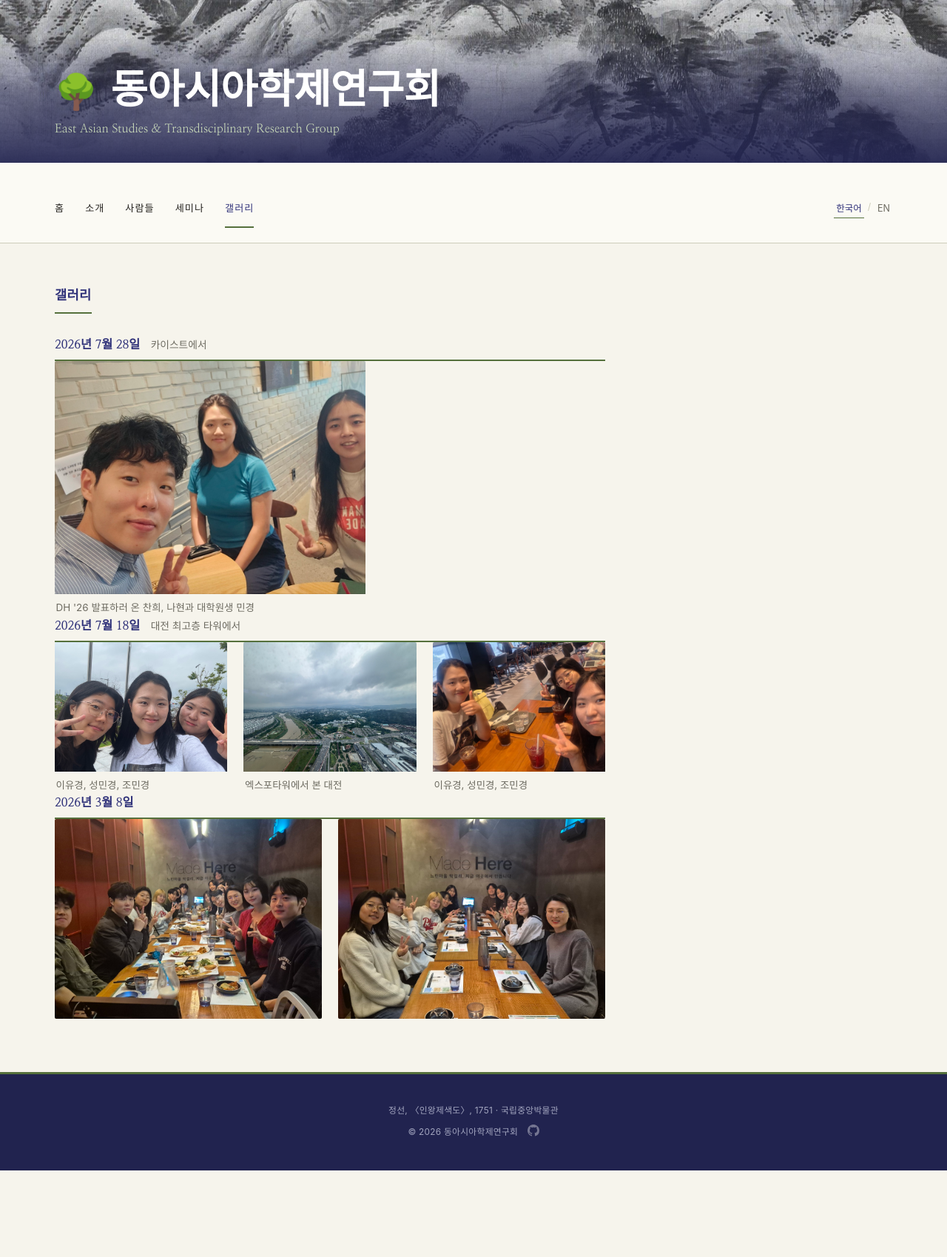
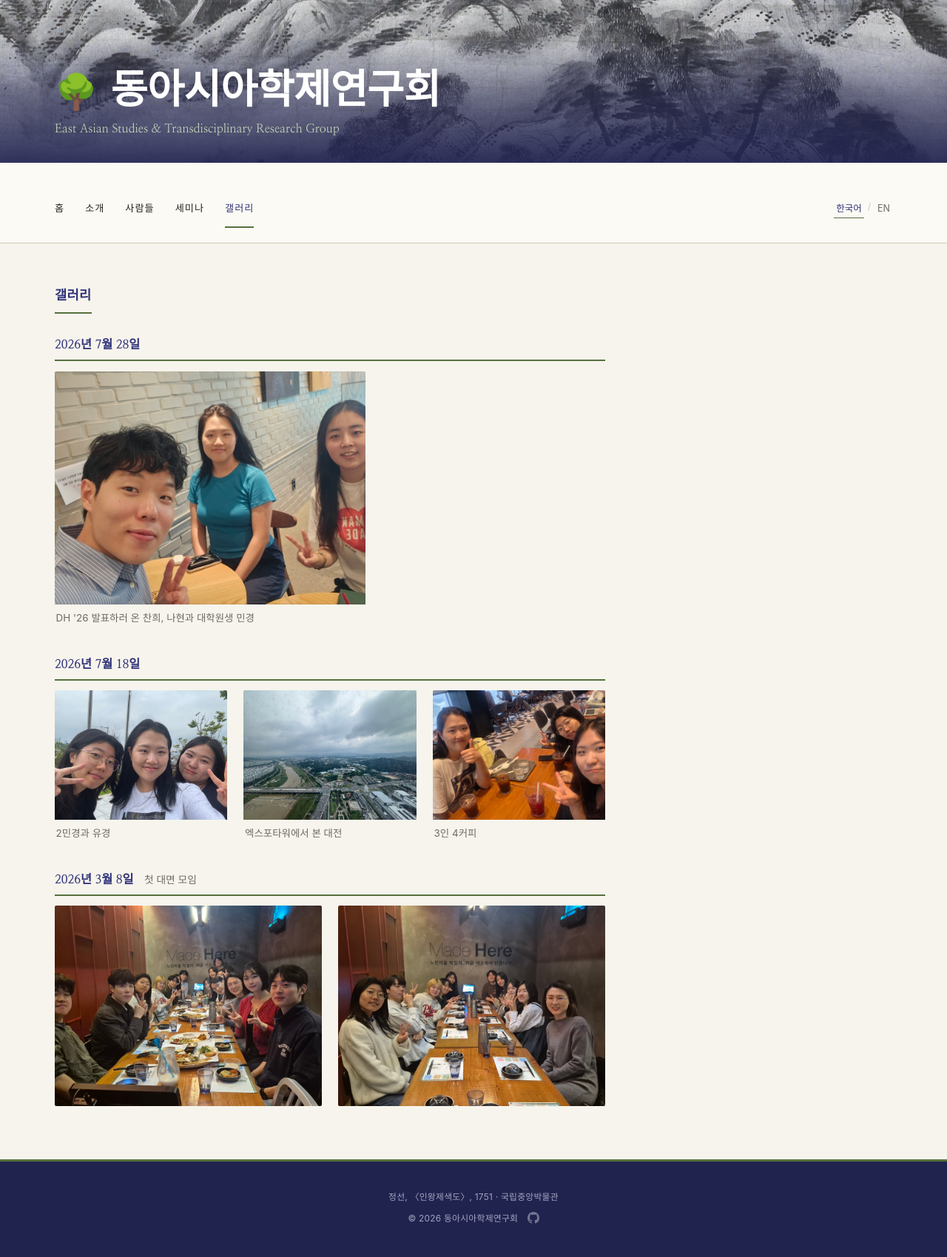
Before and after one commit to eastasia-interdisciplinary/eastasia-interdisciplinary.github.io, a Jekyll site: the page built from gallery.html, in a window 1280 px wide. Shown: the whole page at 74% size. Built offline with Jekyll 4.4.1, drawn with Linux system fonts in a browser that asks for light colours; some web fonts are replaced; before the commit the page ends 1582 px from its top, so only the background shows below that.

Commit message:
Retouch the gallery captions and the news credit line

```diff
--- a/_data/gallery.yml
+++ b/_data/gallery.yml
@@ -21,17 +21,13 @@
   date: 2026-07-28
   # this file arrived through a messenger, which strips EXIF, so the date is
   # the group's own rather than the phone's
-  event: 카이스트에서
-  event_en: At KAIST
   caption: DH '26 발표하러 온 찬희, 나현과 대학원생 민경
   caption_en: Chanhee and Nahyeon, over to present at DH '26, with Minkyung from KAIST
 
 - image: daejeon-rooftop.jpg
   date: 2026-07-18
-  event: 대전 최고층 타워에서
-  event_en: At the top of Daejeon's tallest tower
-  caption: 이유경, 성민경, 조민경
-  caption_en: Yugyeong Lee, Minkyoung Seong, Minkyung Cho
+  caption: 2민경과 유경
+  caption_en: The two Minkyungs and Yugyeong
 
 - image: daejeon-view.jpg
   date: 2026-07-18
@@ -40,11 +36,13 @@
 
 - image: daejeon-cafe.jpg
   date: 2026-07-18
-  caption: 이유경, 성민경, 조민경
-  caption_en: Yugyeong Lee, Minkyoung Seong, Minkyung Cho
+  caption: 3인 4커피
+  caption_en: Three people, four coffees
 
 - image: gathering-long-table.jpg
   date: 2026-03-08
+  event: 첫 대면 모임
+  event_en: The first meeting in person
 
 - image: gathering-table.jpg
   date: 2026-03-08
--- a/assets/css/style.css
+++ b/assets/css/style.css
@@ -395,9 +395,14 @@ html[data-lang="en"] .i18n-ko { display: none; }
 
 .more-link { margin: 2.5rem 0 0; font-size: 0.9rem; }
 
-/* a credit, set apart from the summary it followed */
+/* A credit belongs to the summary above it, not beside it: it sits closer to
+   that sentence than the date sits to the title, so the two read as one entry
+   rather than as three items of equal standing. The summaries' own bottom
+   margin has to come off too -- adjacent margins collapse to the larger. */
+.post-preview > p { margin-bottom: 0; }
+
 .post-credit {
-  margin-top: 0.5rem !important;
+  margin-top: 0.25rem !important;
   font-size: 0.86rem;
   color: var(--text-muted);
 }
@@ -691,6 +696,12 @@ summary.cycle-heading::before {
   gap: 1.4rem;
 }
 
+/* The dates borrow the seminar cycle heading, whose spacing there comes from
+   the list under it. The gallery has to supply its own, or the photographs
+   sit on the rule and one day runs straight into the next. */
+.gallery-day .gallery-grid { margin-top: 0.85rem; }
+.gallery-day + .gallery-day { margin-top: 2.4rem; }
+
 .gallery-item {
   flex: 1 1 0;
   min-width: 0;
```
